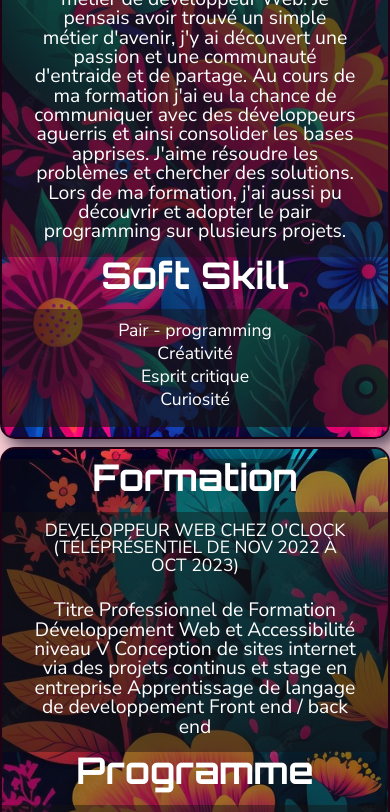
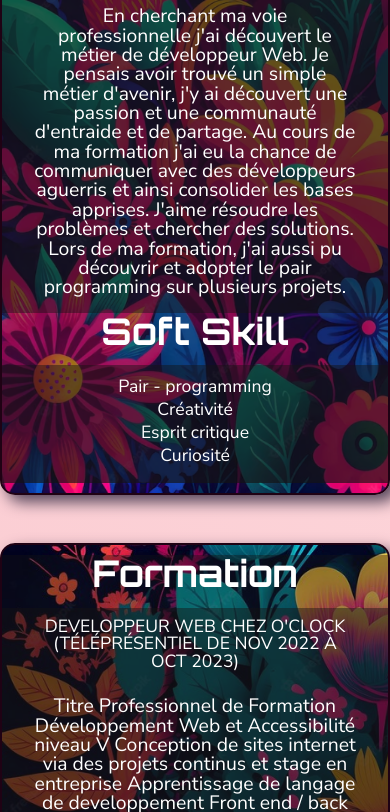
Before and after one commit to jimmyomont/jimmyomont.github.io, a React app: page / in a window 390 px wide. Shown: the part 472-1284 px from the top of the page. Built offline with nearby package versions, Linux system fonts and the light colour scheme.

Commit message:
update responsive

```diff
--- a/src/components/Card/style.scss
+++ b/src/components/Card/style.scss
@@ -20,7 +20,8 @@
     transition: transform .3s;
     @media screen and (max-width: 900px){
         margin: 0rem;
-        margin-top: 0.5rem;
+        margin-top: 1.5rem;
+        margin-bottom: 1.5rem;
       }
     &-main{
         // width: 25%
```
